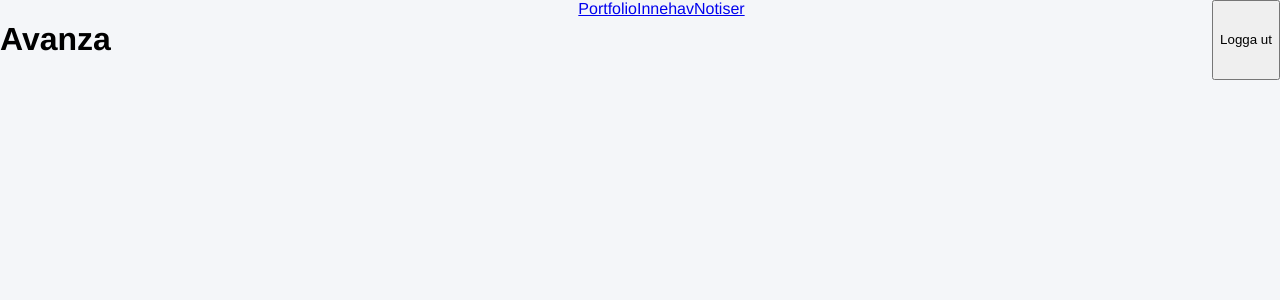
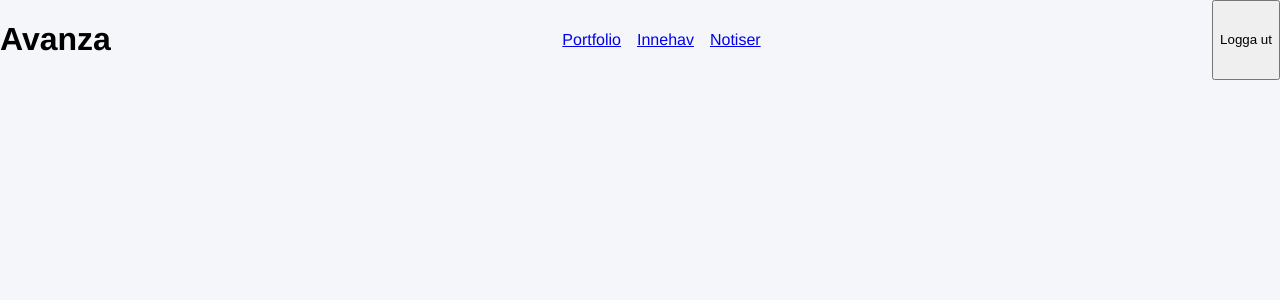
Before and after one commit to chas-challenge-2026/avanza-team1, a React (Vite) app in the folder frontend/: page / in a window 1280 px wide. Shown: the top 300 px of the page. Built offline with nearby package versions, Linux system fonts and the light colour scheme.

Commit message:
feature[frontend]: Blank lines in STYLING.md + Some Navbar styling

```diff
--- a/frontend/src/components/Navbar.css
+++ b/frontend/src/components/Navbar.css
@@ -3,3 +3,10 @@
     flex-direction: row;
     justify-content: space-between;
 }
+
+.navbar nav {
+    display: flex;
+    flex-direction: row;
+    align-items: center;
+    gap: var(--gap-medium);
+}
```
Also changed, not shown: 1 other file (tests, documents, lock files or other folders).
